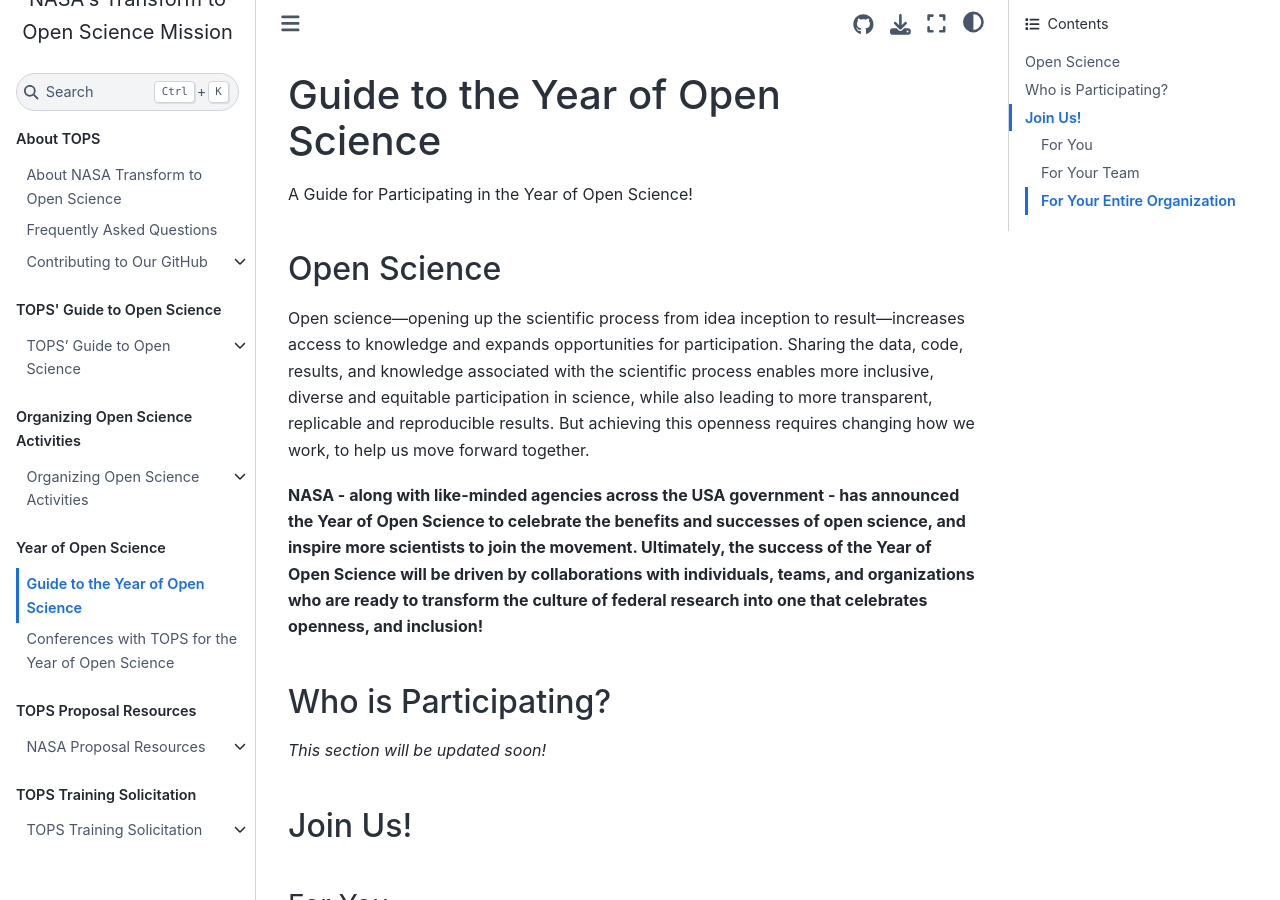
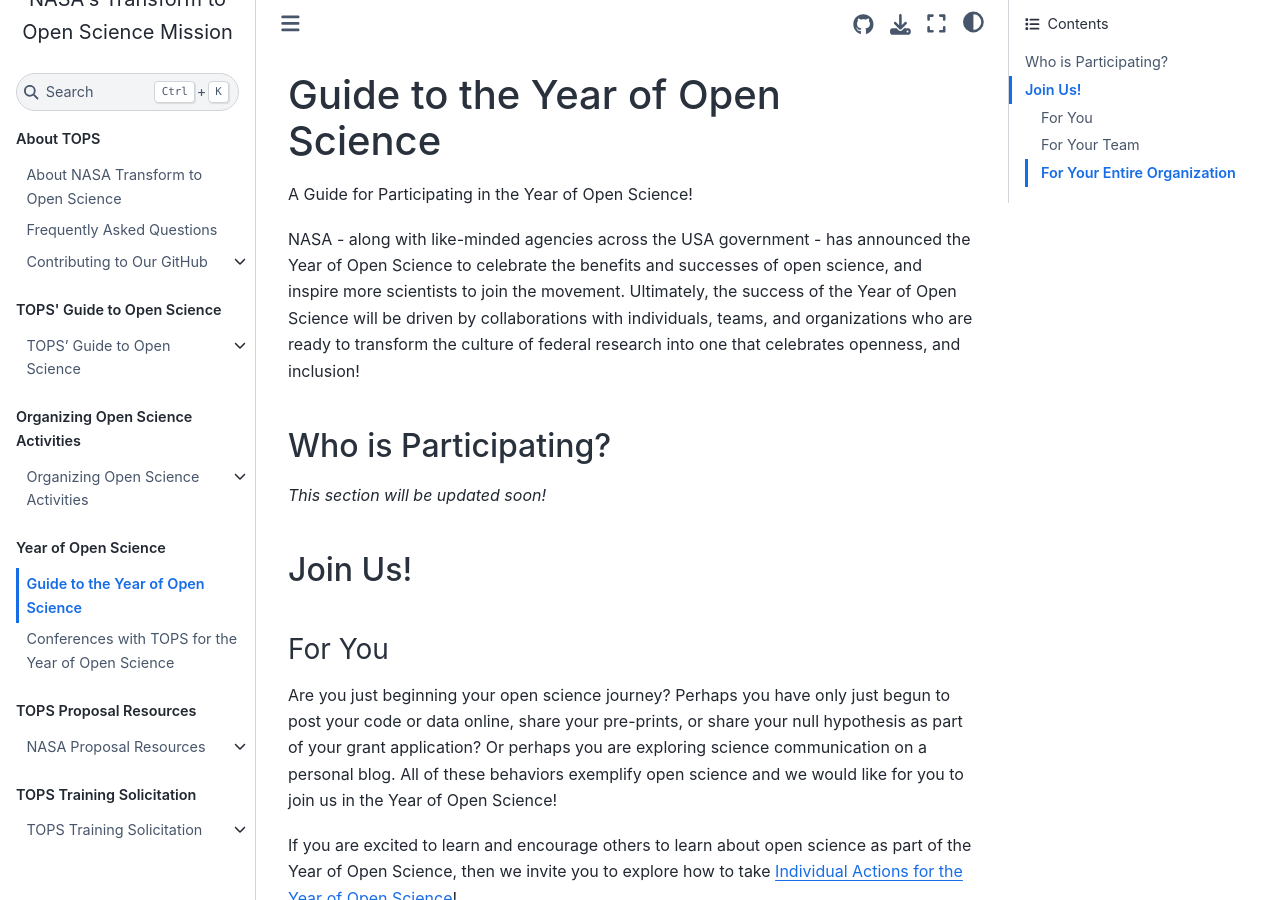
Before and after one commit to nasa/Transform-to-Open-Science-Book, a Jupyter Book: the page built from Year_of_Open_Science_Guide/readme.md, in a window 1280 px wide and 900 px high. Built offline with Jupyter Book 1.0.4 settings and Sphinx 7.4.7 and the Sphinx Book theme 1.1.4, drawn with Linux system fonts in a browser that asks for light colours.

Commit message:
Update readme.md

```diff
--- a/Year_of_Open_Science_Guide/readme.md
+++ b/Year_of_Open_Science_Guide/readme.md
@@ -2,10 +2,7 @@
 
 A Guide for Participating in the Year of Open Science!
 
-## Open Science
-Open science—opening up the scientific process from idea inception to result—increases access to knowledge and expands opportunities for participation. Sharing the data, code, results, and knowledge associated with the scientific process enables more inclusive, diverse and equitable participation in science, while also leading to more transparent, replicable and reproducible results. But achieving this openness requires changing how we work, to help us move forward together.
-
-**NASA - along with like-minded agencies across the USA government - has announced the Year of Open Science to celebrate the benefits and successes of open science, and inspire more scientists to join the movement. Ultimately, the success of the Year of Open Science will be driven by collaborations with individuals, teams, and organizations who are ready to transform the culture of federal research into one that celebrates openness, and inclusion!**
+NASA - along with like-minded agencies across the USA government - has announced the Year of Open Science to celebrate the benefits and successes of open science, and inspire more scientists to join the movement. Ultimately, the success of the Year of Open Science will be driven by collaborations with individuals, teams, and organizations who are ready to transform the culture of federal research into one that celebrates openness, and inclusion!
 
 ## Who is Participating?
 *This section will be updated soon!*
```
